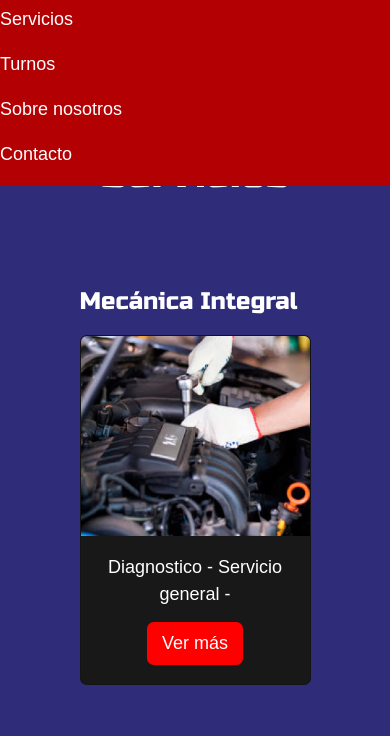
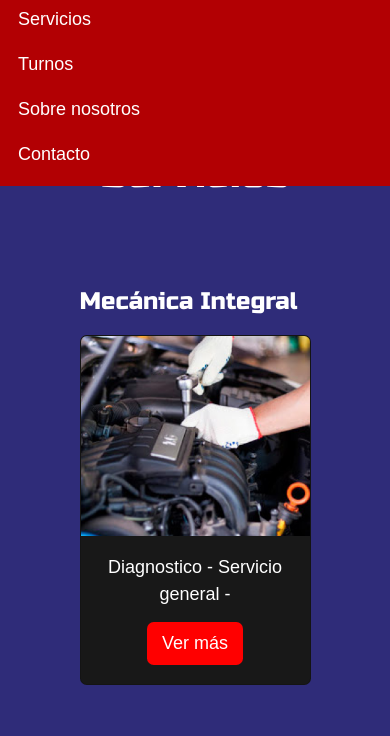
Before and after one commit to enzozarate99dev/DisenoWeb-Integrador, a plain HTML site: page servicios.html in a window 390 px wide. Both pictures are taken after a click on the button "Toggle navigation". Shown: the part 67-803 px from the top of the page. Drawn offline with nearby package versions, Linux system fonts and the light colour scheme; files whose address does not match are found by name.

Commit message:
cambios finales

```diff
--- a/global-styles.css
+++ b/global-styles.css
@@ -28,7 +28,9 @@ main{
 }
 .collapse{
     background-color: #B20003 !important;
-width: 100% !important; }
+width: 100% !important;
+padding-left: 1rem;
+}
 
 
 
--- a/servicios.html
+++ b/servicios.html
@@ -344,7 +344,7 @@
     <footer class="text-white py-4 d-flex justify-content-center" style="background-color: #B20003;">
         <div style="width: 80%;margin:0" >
           <div class="row justify-content-center align-items-center">
-            <div class="col-md-5 mb-4  ">
+            <div class="col-md-5 ">
               <h2>Nuestros Servicios</h2>
               <ul class="list-unstyled">
                 <li>Mecánica Gral.</li>
@@ -379,66 +379,3 @@
     crossorigin="anonymous"></script>
 
 </html>
-
-<!-- 1. Mantenimiento General
-Cambio de aceite y filtros (aceite, aire, combustible)
-Revisión y cambio de bujías
-Inspección y ajuste de correas
-Reemplazo de líquido de frenos y embrague
-Cambio de anticongelante y refrigerante
-Sustitución de filtro de cabina
-2. Reparación de Frenos
-Reemplazo de pastillas y discos de freno
-
-3. Sistema de Suspensión y Dirección
-Reemplazo de amortiguadores y resortes
-Cambio de bujes, rótulas y bieletas
-Alineación y balanceo de ruedas
-Ajuste y reparación de dirección asistida
-4. Reparación de Motor
-Reparación y reconstrucción de motores
-Cambio de juntas y empaques
-Reemplazo de pistones y anillos
-Servicio de afinación completa
-Calibración de válvulas
-5. Sistema de Transmisión
-Cambio de aceite de transmisión (manual y automática)
-Reparación de cajas de cambio
-Reemplazo de embrague y volante de inercia
-Inspección y reparación de diferenciales
-6. Sistema Eléctrico y Electrónico
-Diagnóstico de sistemas electrónicos
-Reparación y reemplazo de baterías
-Revisión de alternador y motor de arranque
-Reparación de luces y sistema de iluminación
-Mantenimiento de sensores y módulos de control
-7. Sistema de Escape
-Reparación de tubos de escape
-Reemplazo de silenciadores y resonadores
-Reparación de colectores de escape
-Diagnóstico y reparación de convertidor catalítico
-8. Aire Acondicionado y Climatización
-Recarga y mantenimiento de gas refrigerante
-Reparación de compresores y ventiladores
-Inspección y reparación de conductos de aire
-Cambio de filtros de aire acondicionado
-9. Reparación y Mantenimiento de Neumáticos
-Rotación y balanceo de llantas
-Reparación de pinchaduras
-Cambio de llantas
-Ajuste de presión de aire
-10. Revisión de Sistemas de Seguridad
-Inspección de bolsas de aire
-Reparación de cinturones de seguridad
-Diagnóstico de sistema de frenos ABS
-Revisión de sensores y sistema de control de estabilidad (ESC)
-11. Revisión y Ajuste de Sistemas de Combustible
-Limpieza de inyectores
-Reemplazo de bomba de combustible
-Inspección de líneas y filtro de combustible
-Ajuste de mezcla aire-combustible
-12. Servicios de Diagnóstico Avanzado
-Diagnóstico de fallas con scanner
-Pruebas de compresión y fugas del motor
-Análisis de gases de escape
-Pruebas de rendimiento de batería y carga eléctrica -->
```
Also changed, not shown: contacto.html (+1 -1 lines), index.html (+1 -1 lines), nosotros.html (+1 -1 lines), turnos.html (+1 -1 lines).
